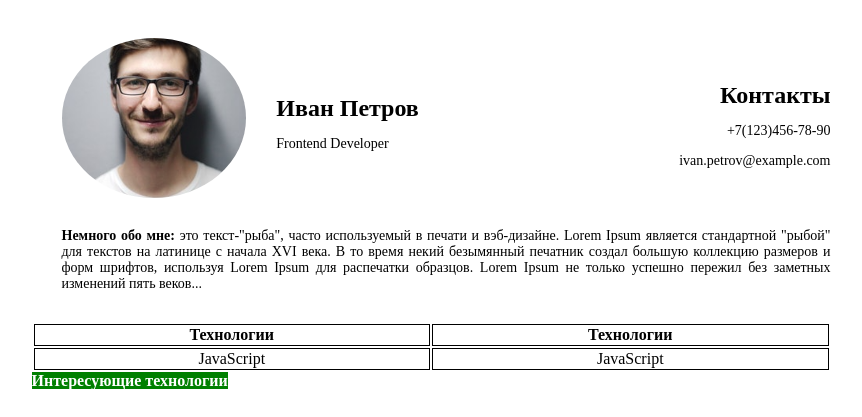
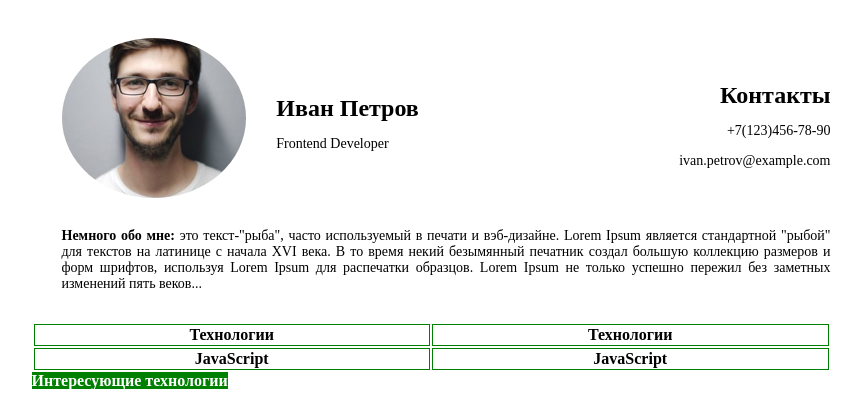
Before and after one commit to codewrsasha/WEB_Surgu, a plain HTML site: page index.html in a window 1280 px wide. Shown: the top 417 px of the page, without its empty margins (209-1071 px from the left). Drawn offline with Linux system fonts and the light colour scheme.

Commit message:
css update

```diff
--- a/index.html
+++ b/index.html
@@ -34,8 +34,8 @@
                     <th>Технологии</th>
                 </tr>
                 <tr>
-                    <td>JavaScript</td>
-                    <td>JavaScript</td>
+                    <th>JavaScript</th>
+                    <th>JavaScript</th>
                 </tr>
             </table>
         </div>
--- a/style.css
+++ b/style.css
@@ -73,7 +73,7 @@ table {
 th, td {
     border-collapse: collapse;
     text-align: center;
-    border: 1px solid #000000;
+    border: 1px solid GREEN;
 }
 
 .title-span {
```
